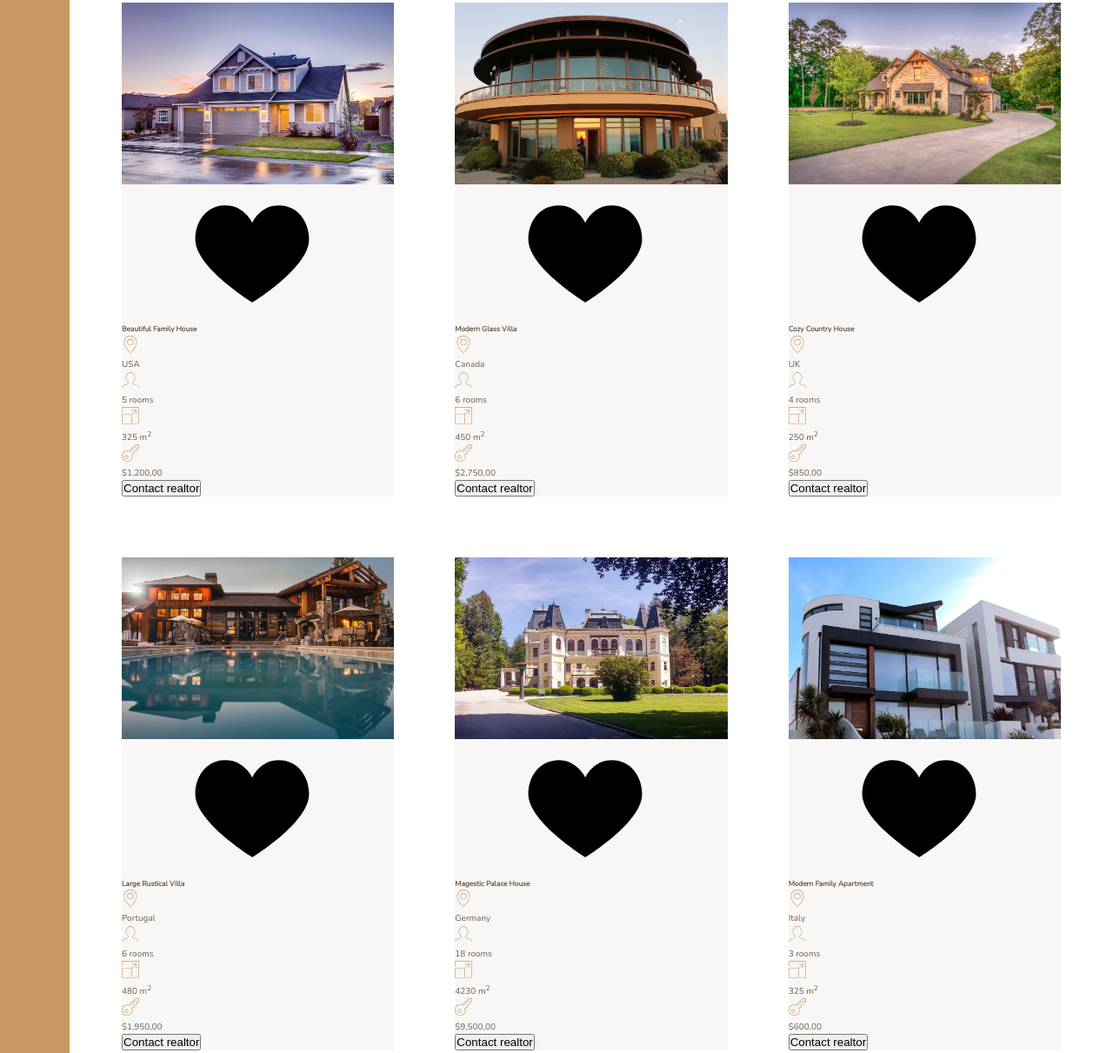
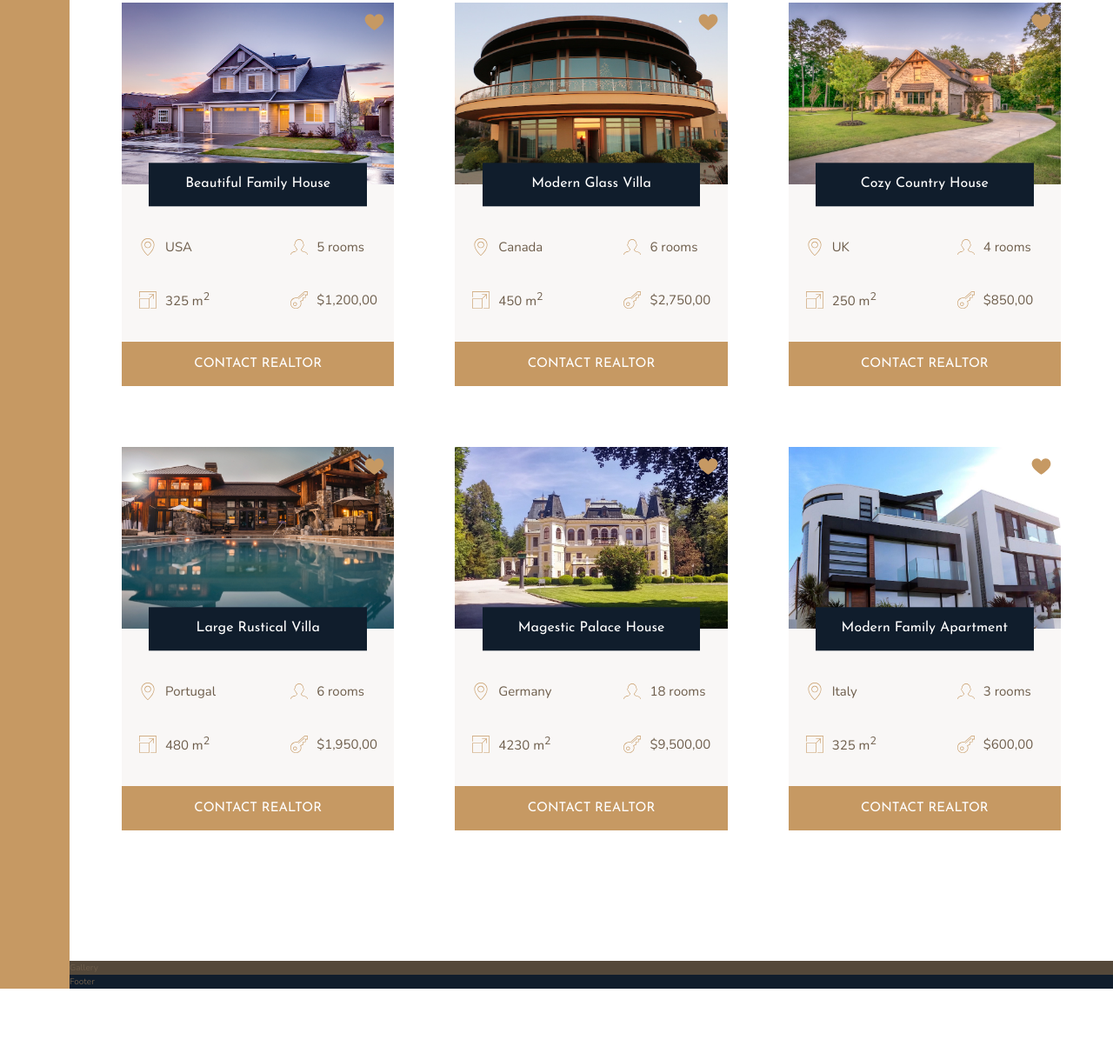
Before and after one commit to SamKeathley/CSS-Practice-Projects, a website: page Nexter/index.html in a window 1280 px wide. Shown: the part 1967-3178 px from the top of the page at 87% size. After the commit the page ends 3104 px from the top, so only its background shows below. Drawn offline with nearby package versions, Linux system fonts and the light colour scheme.

Commit message:
completed home section styling

```diff
--- a/Nexter/index.html
+++ b/Nexter/index.html
@@ -142,7 +142,7 @@
           </svg>
           <p>$1,200,00</p>
         </div>
-        <button class="cta">Contact realtor</button>
+        <button class="btn home__btn">Contact realtor</button>
       </div>
 
       <div class="home">
@@ -175,7 +175,7 @@
           </svg>
           <p>$2,750,00</p>
         </div>
-        <button class="cta">Contact realtor</button>
+        <button class="btn home__btn">Contact realtor</button>
       </div>
 
       <div class="home">
@@ -208,7 +208,7 @@
           </svg>
           <p>$850,00</p>
         </div>
-        <button class="cta">Contact realtor</button>
+        <button class="btn home__btn">Contact realtor</button>
       </div>
 
       <div class="home">
@@ -241,7 +241,7 @@
           </svg>
           <p>$1,950,00</p>
         </div>
-        <button class="cta">Contact realtor</button>
+        <button class="btn home__btn">Contact realtor</button>
       </div>
 
       <div class="home">
@@ -274,7 +274,7 @@
           </svg>
           <p>$9,500,00</p>
         </div>
-        <button class="cta">Contact realtor</button>
+        <button class="btn home__btn">Contact realtor</button>
       </div>
 
       <div class="home">
@@ -307,7 +307,7 @@
           </svg>
           <p>$600,00</p>
         </div>
-        <button class="cta">Contact realtor</button>
+        <button class="btn home__btn">Contact realtor</button>
       </div>
     </section>
 
--- a/Nexter/sass/_homes.scss
+++ b/Nexter/sass/_homes.scss
@@ -8,28 +8,68 @@
 
 .home {
   background-color: $color-grey-light-1;
+  display: grid;
+  grid-template-columns: repeat(2, 1fr);
+  gap: 3.5rem;
 
   &__img {
     width: 100%;
+    grid-row: 1 / 2;
+    grid-column: 1 / -1;
+    z-index: 1;
   }
 
   &__like {
+    grid-row: 1 / 2;
+    grid-column: 2 / 3;
+    fill: $color-primary;
+    height: 2.5rem;
+    width: 2.5rem;
+    z-index: 2;
+    justify-self: end;
+    margin: 1rem;
   }
 
   &__name {
+    grid-row: 1 / 2;
+    grid-column: 1 / -1;
+    justify-self: center;
+    align-self: end;
+    z-index: 2;
+    width: 80%;
+    font-family: $font-display;
+    font-size: 1.6rem;
+    text-align: center;
+    padding: 1.25rem;
+    background-color: $color-secondary;
+    color: #ffffff;
+    font-weight: 400;
+    transform: translateY(50%);
+  }
+
+  &__location,
+  &__rooms {
+    margin-top: 2.5rem;
   }
 
   &__location,
   &__rooms,
   &__area,
   &__price {
+    font-size: 1.5rem;
+    margin-left: 2rem;
+    display: flex;
+    align-items: center;
+
     svg {
       fill: $color-primary;
       height: 2rem;
       width: 2rem;
-    }
-
-    p {
+      margin-right: 1rem;
     }
   }
+
+  &__btn {
+    grid-column: 1 / -1;
+  }
 }
```
Also changed, not shown: Nexter/css/style.css.
